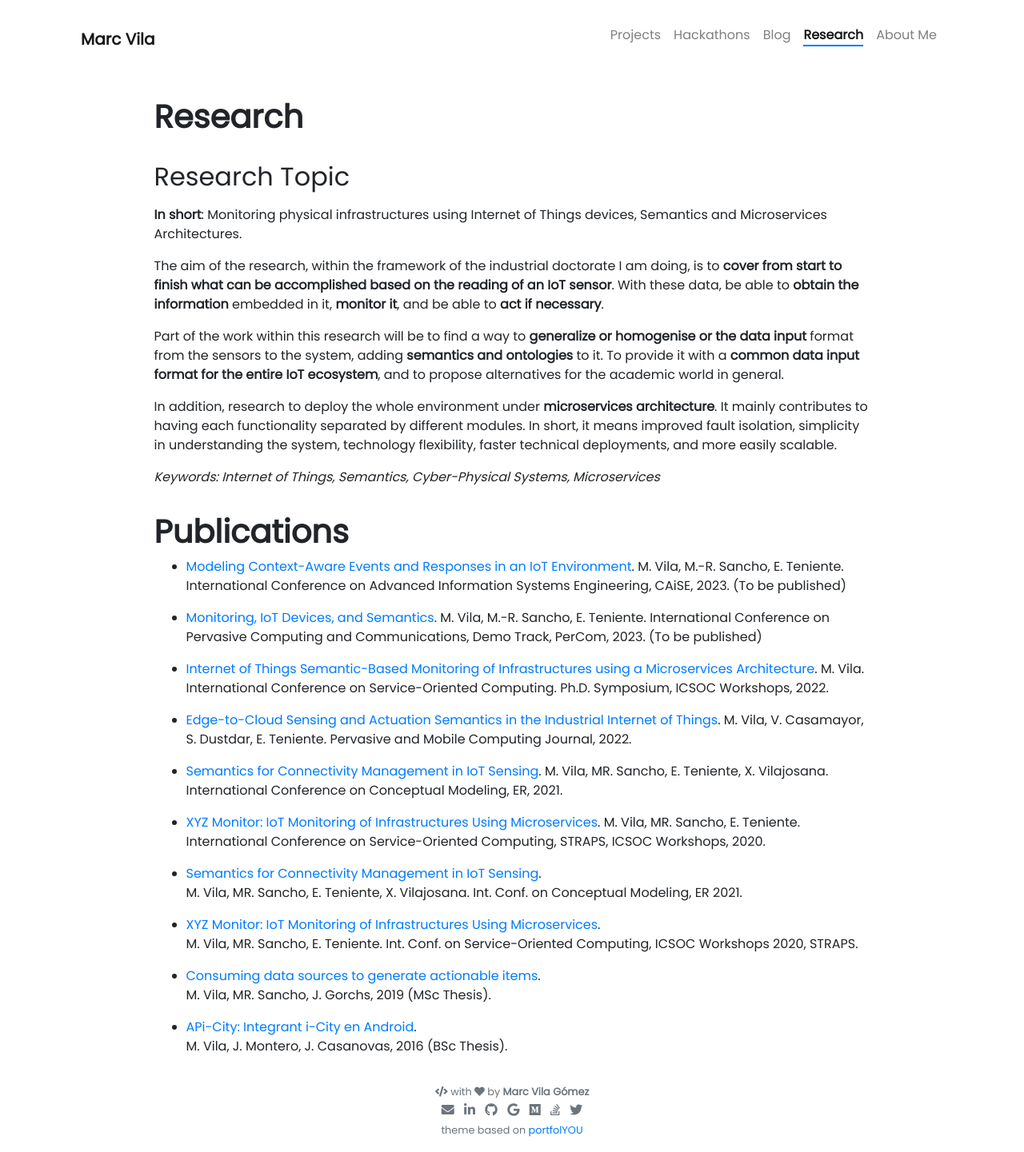
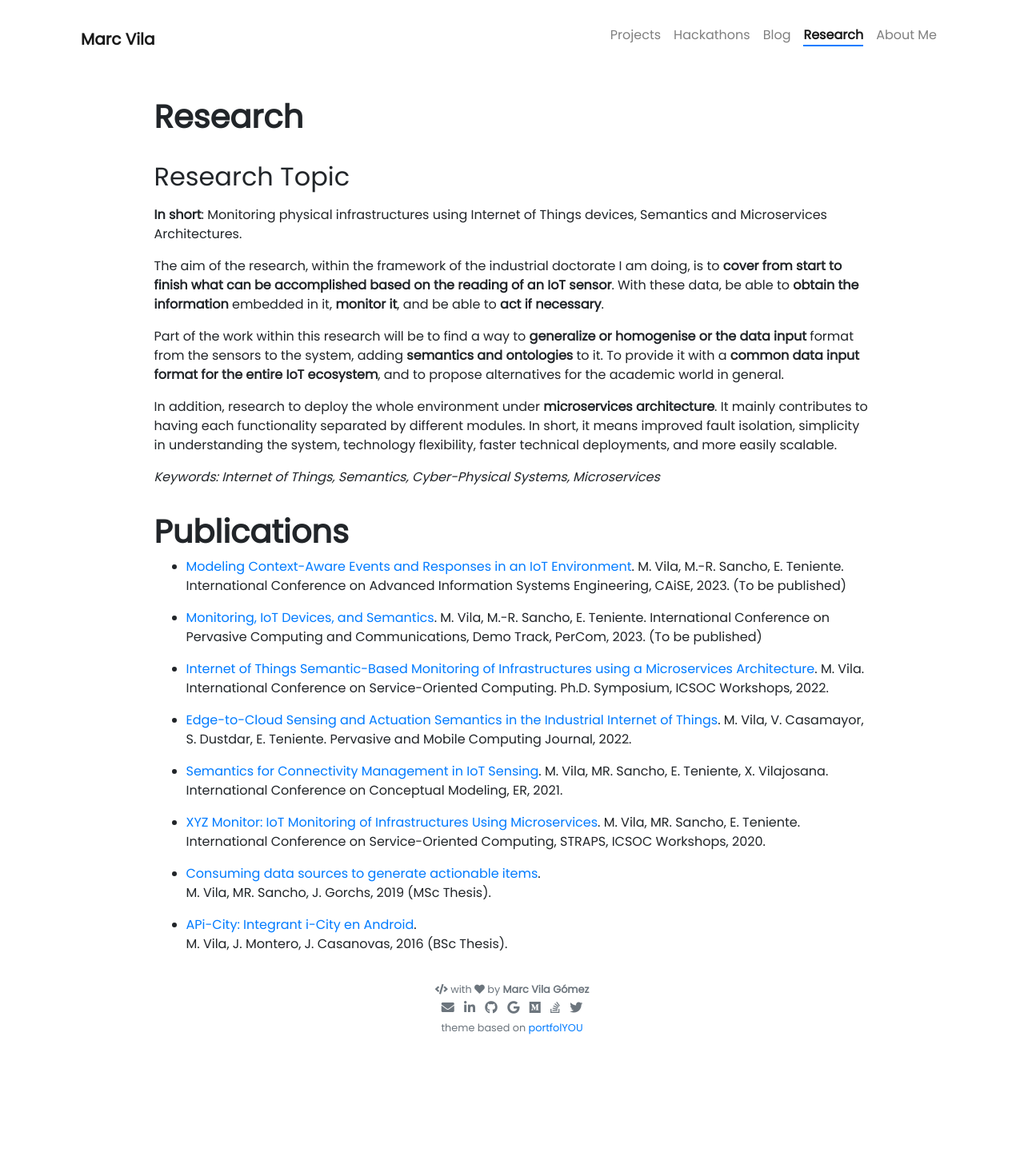
Before and after one commit to LaQuay/marcvila.me, a Jekyll site: the page built from pages/research.md, in a window 1280 px wide. Shown: the whole page at 80% size. Built offline with Jekyll 4.4.1, drawn with Linux system fonts in a browser that asks for light colours; nearby versions of some CDN libraries; after the commit the page ends 1313 px from its top, so only the background shows below that.

Commit message:
fix conflicts

```diff
--- a/pages/research.md
+++ b/pages/research.md
@@ -43,12 +43,6 @@ technical deployments, and more easily scalable.
 
 - [XYZ Monitor: IoT Monitoring of Infrastructures Using Microservices](https://doi.org/10.1007/978-3-030-76352-7_43). M. Vila, MR. Sancho, E. Teniente. International Conference on Service-Oriented Computing, STRAPS, ICSOC Workshops, 2020.
 
-- [Semantics for Connectivity Management in IoT Sensing](https://doi.org/10.1007/978-3-030-89022-3_24).
-  <br>M. Vila, MR. Sancho, E. Teniente, X. Vilajosana. Int. Conf. on Conceptual Modeling, ER 2021.
-
-- [XYZ Monitor: IoT Monitoring of Infrastructures Using Microservices](https://doi.org/10.1007/978-3-030-76352-7_43).
-  <br>M. Vila, MR. Sancho, E. Teniente. Int. Conf. on Service-Oriented Computing, ICSOC Workshops 2020, STRAPS.
-
 - [Consuming data sources to generate actionable items](https://hdl.handle.net/2117/132183).
   <br>M. Vila, MR. Sancho, J. Gorchs, 2019 (MSc Thesis).
 
```
